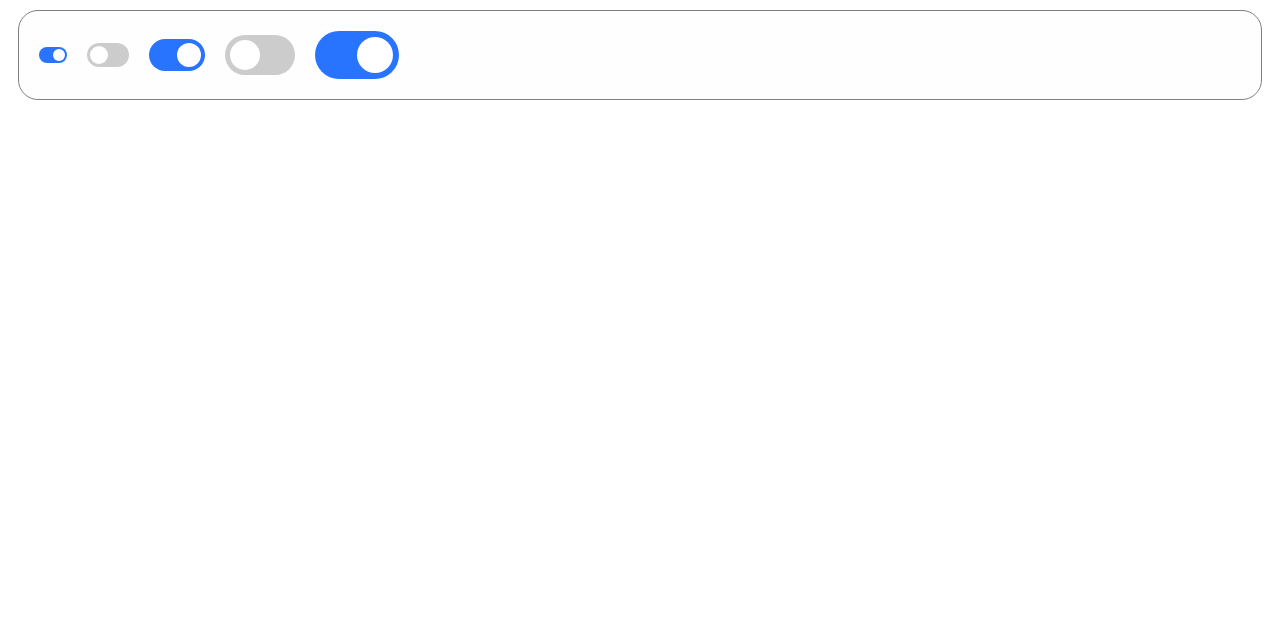
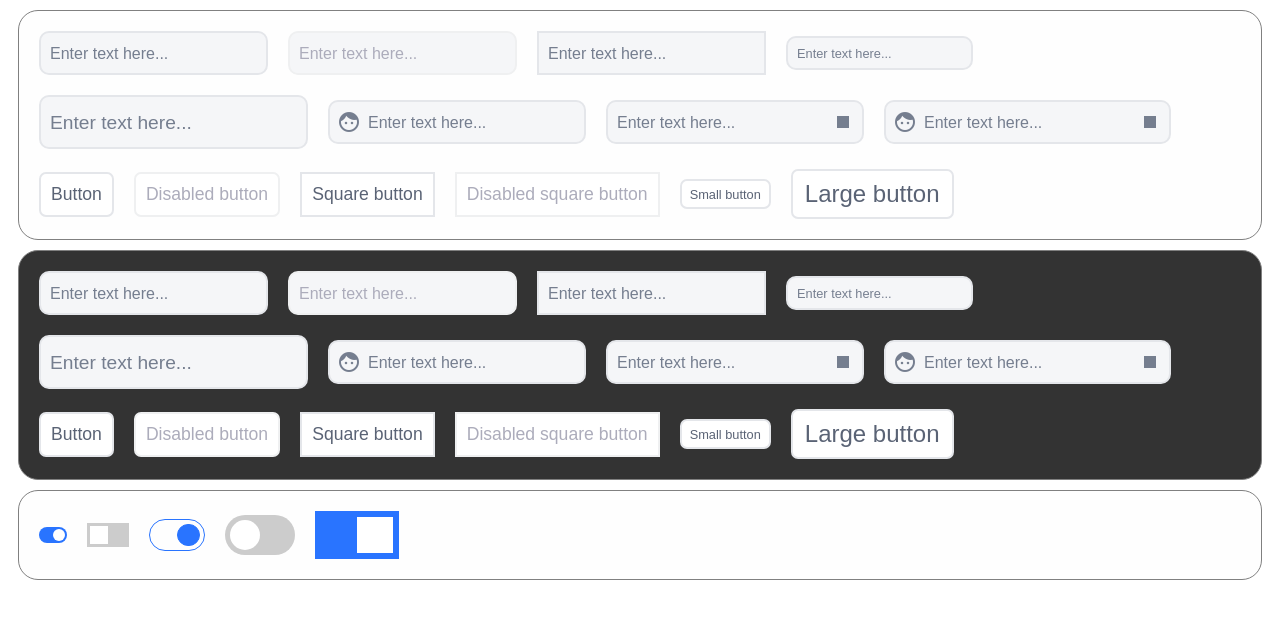
Before and after one commit to probi-im/vue-probi-components, a Vue app: page / in a window 1280 px wide. Shown: the top 618 px of the page. Built offline with nearby package versions, Linux system fonts and the light colour scheme.

Commit message:
added rounded and outlined toggle options

```diff
--- a/package.json
+++ b/package.json
@@ -1,6 +1,6 @@
 {
   "name": "vue-probi-components",
-  "version": "0.2.7",
+  "version": "0.2.8",
   "private": false,
   "main": "./dist/vue-probi-components.common.js",
   "unpkg": "./dist/vue-probi-components.min.js",
--- a/src/App.vue
+++ b/src/App.vue
@@ -40,7 +40,7 @@
         <template v-slot:text>this is a long text that should be wrapped</template>
       </ProbiCardHover>
     </section>
-    <section v-for="color in ['light', 'dark']" :key="color" :class="[color, 'hide']">
+    <section v-for="color in ['light', 'dark']" :key="color" :class="[color]">
       <ProbiInput></ProbiInput>
       <ProbiInput disabled></ProbiInput>
       <ProbiInput :rounded="false"> </ProbiInput>
@@ -65,10 +65,10 @@
     </section>
     <section class="light">
       <ProbiToggle :value="true" :size="'x-small'" />
-      <ProbiToggle :value="false" :size="'small'" />
-      <ProbiToggle :value="true" />
+      <ProbiToggle :value="false" :size="'small'" :rounded="false" />
+      <ProbiToggle :value="true" :outlined="true" />
       <ProbiToggle :value="false" :size="'large'" />
-      <ProbiToggle :value="true" :size="'x-large'" />
+      <ProbiToggle :value="true" :size="'x-large'" :rounded="false" />
     </section>
   </div>
 </template>
--- a/src/components/Toggle.vue
+++ b/src/components/Toggle.vue
@@ -1,7 +1,7 @@
 <template>
   <label class="probi-toggle" :style="{ '--scale': toggleScale }">
     <input type="checkbox" v-model="inputValue" />
-    <span class="slider round"></span>
+    <span class="slider" :class="{ rounded, outlined }"></span>
   </label>
 </template>
 
@@ -20,6 +20,10 @@ export default {
     value: {
       type: Boolean,
       default: false,
+    },
+    rounded: {
+      type: Boolean,
+      default: true,
     },
   },
   computed: {
@@ -60,6 +64,10 @@ export default {
   --slider-size: calc(24px * var(--scale));
   --gap-size: calc(4px * var(--scale));
   --transition-duration: 0.1s;
+  --primary-color: #2974ff;
+  --hover-color: #9abeff;
+  --secondary-color: #ccc;
+
   position: relative;
   display: inline-block;
   height: calc(var(--gap-size) * 2 + var(--slider-size));
@@ -77,7 +85,6 @@ export default {
     left: 0;
     right: 0;
     bottom: 0;
-    background-color: #ccc;
     cursor: pointer;
     transition: calc(var(--transition-duration) * 3);
 
@@ -90,13 +97,29 @@ export default {
       right: 50%;
       background-color: #fff;
       transition: left var(--transition-duration),
-        right var(--transition-duration) var(--transition-duration);
+        right var(--transition-duration) calc(var(--transition-duration) / 2);
     }
-    &:hover {
-      background-color: #9abeff;
+    &:not(.outlined) {
+      background-color: var(--secondary-color);
+
+      &:hover {
+        background-color: var(--hover-color);
+      }
     }
 
-    &.round {
+    &.outlined {
+      border: 1px solid var(--secondary-color);
+
+      &:before {
+        border: 1px solid var(--secondary-color);
+      }
+
+      &:hover {
+        border-color: var(--hover-color);
+      }
+    }
+
+    &.rounded {
       border-radius: var(--slider-size);
 
       &:before {
@@ -106,13 +129,23 @@ export default {
   }
 
   input:checked + .slider {
-    background-color: #2974ff;
+    &:not(.outlined) {
+      background-color: var(--primary-color);
+    }
+
+    &.outlined {
+      border-color: var(--primary-color);
+    }
   }
   input:checked + .slider:before {
     left: 50%;
     right: var(--gap-size);
     transition: right var(--transition-duration),
-      left var(--transition-duration) var(--transition-duration);
+      left var(--transition-duration) calc(var(--transition-duration) / 2);
+  }
+  input:checked + .slider.outlined:before {
+    border-color: var(--primary-color);
+    background-color: var(--primary-color);
   }
 }
 </style>
```
